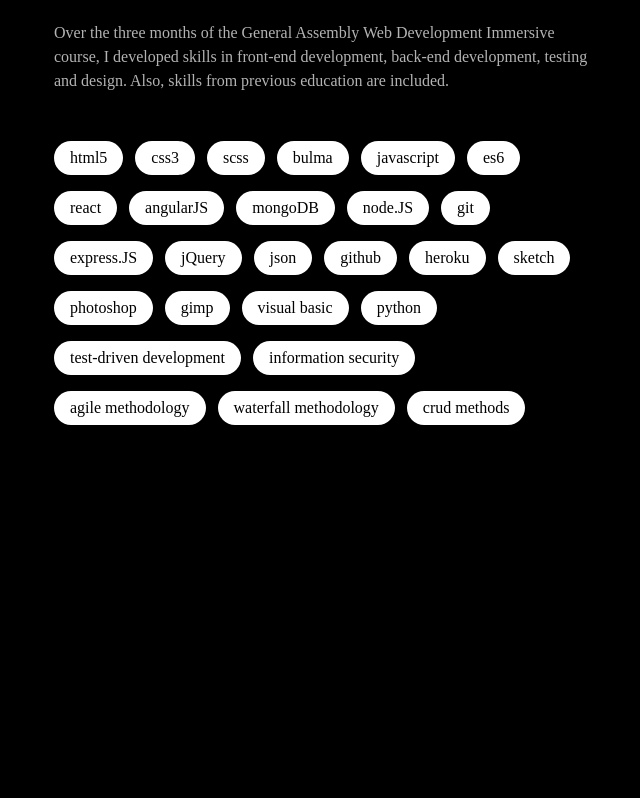
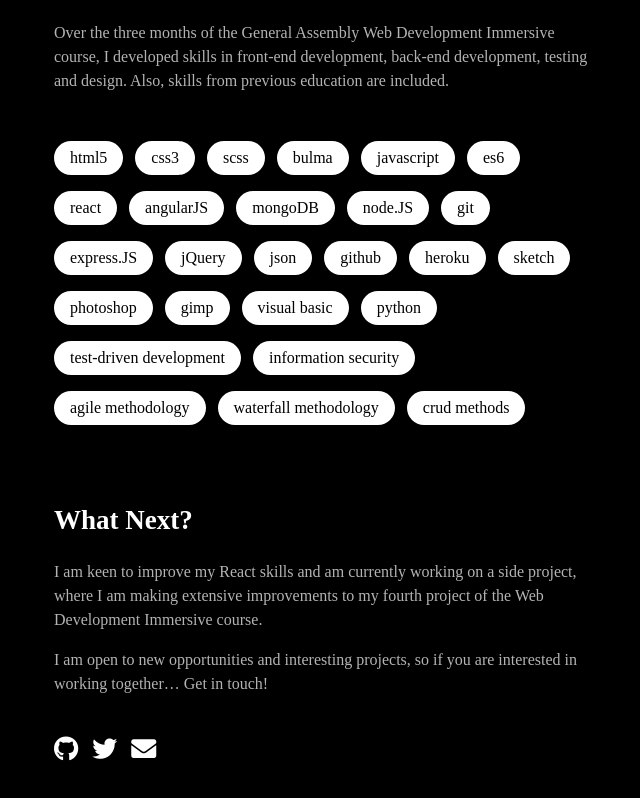
Before and after one commit to josephlalley1/personal-site, a plain HTML site: page index.html in a window 1280 px wide. Shown: the part 1439-2237 px from the top of the page, without its empty margins (74-714 px from the left). Before the commit the page ends 1952 px from the top, so only its background shows below. Drawn offline with Linux system fonts and the light colour scheme.

Commit message:
Finished
Note to self: Need to update the mailto: when you have a new email

```diff
--- a/index.html
+++ b/index.html
@@ -2,6 +2,7 @@
 <html lang="en" dir="ltr">
   <head>
     <link rel="stylesheet" href="style.css">
+    <link rel="stylesheet" href="https://use.fontawesome.com/releases/v5.6.3/css/all.css" integrity="sha384-UHRtZLI+pbxtHCWp1t77Bi1L4ZtiqrqD80Kn4Z8NTSRyMA2Fd33n5dQ8lWUE00s/" crossorigin="anonymous">
     <link rel="shortcut icon" href="favicon.png">
     <meta charset="utf-8">
     <title>Joseph Lalley</title>
@@ -89,6 +90,21 @@
             <div class="skills-div">crud methods</div>
           </div>
       </div>
+      <div class="contact-container">
+        <h2 class="contact-header">What Next?</h2>
+        <p class="paragraph-content">I am keen to improve my React skills and
+          am currently working on a side project, where I am making extensive
+          improvements to my fourth project of the Web Development Immersive
+          course.</p>
+        <p class="paragraph-content">I am open to new opportunities and
+          interesting projects, so if you are interested in working together…
+          Get in touch!</p>
+          <div class="contact-block-container">
+            <a href="https://github.com/josephlalley1"><i class="fab fa-github icon"></i></a>
+            <a href="https://twitter.com/josephlalley"><i class="fab fa-twitter icon"></i></a>
+            <a href="mailto:josephyzyr@gmail.com"><i class="fas fa-envelope icon"></i></a>
+          </div>
+      </div>
     </div>
   </body>
 </html>
--- a/style.css
+++ b/style.css
@@ -50,6 +50,11 @@ p {
 
 .headers {
   margin: 80px 0 24px 0;
+  font-size: 27px;
+}
+
+.contact-header {
+  margin: 64px 0 24px 0;
   font-size: 27px;
 }
 
@@ -131,3 +136,14 @@ p {
   display: inline-block;
   margin-bottom: 16px;
 }
+
+.contact-block-container {
+  margin-top: 40px;
+  max-width: 525px;
+}
+
+.icon {
+  color: white;
+  font-size: 25px;
+  margin-right: 10px;
+}
```
Also changed, not shown: 1 other file.
